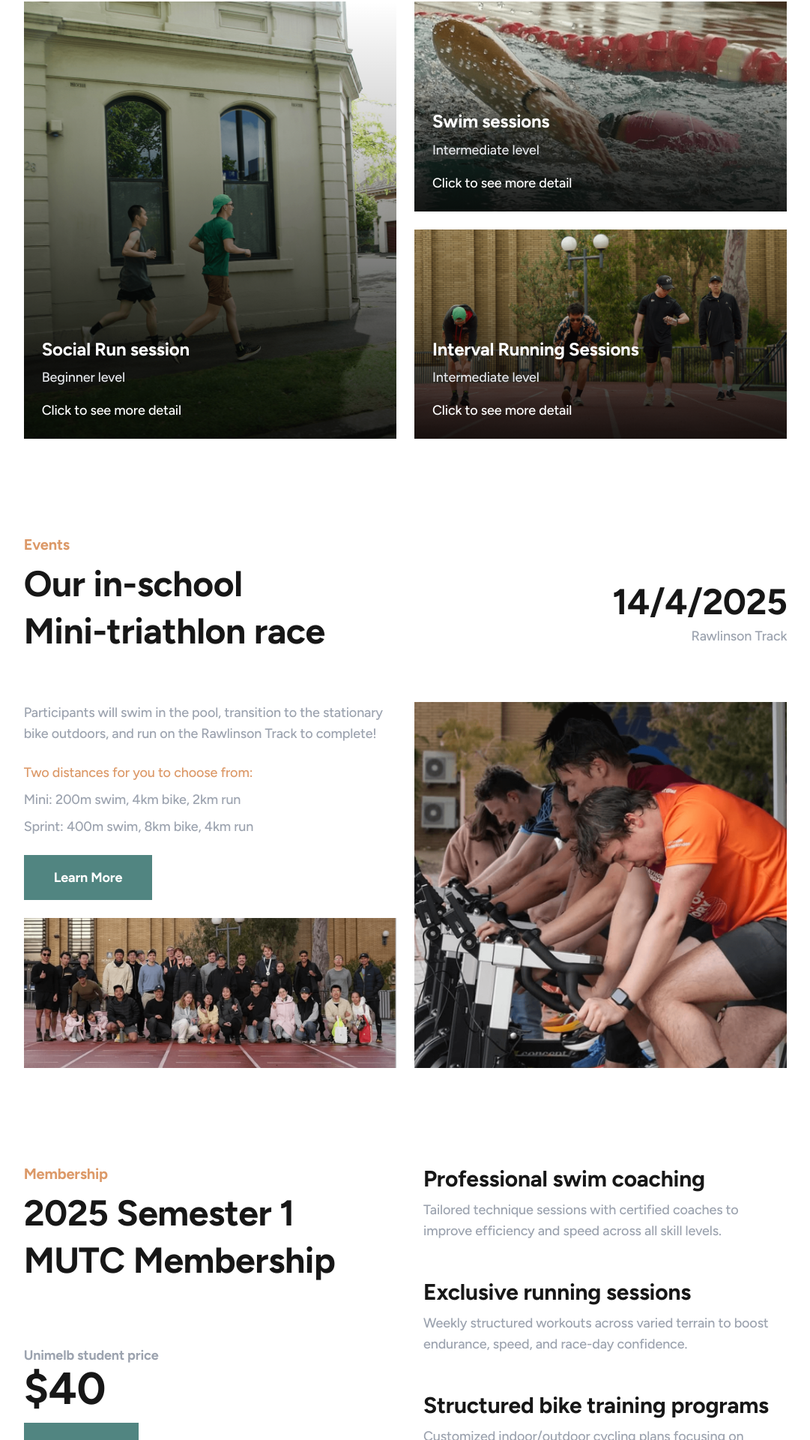
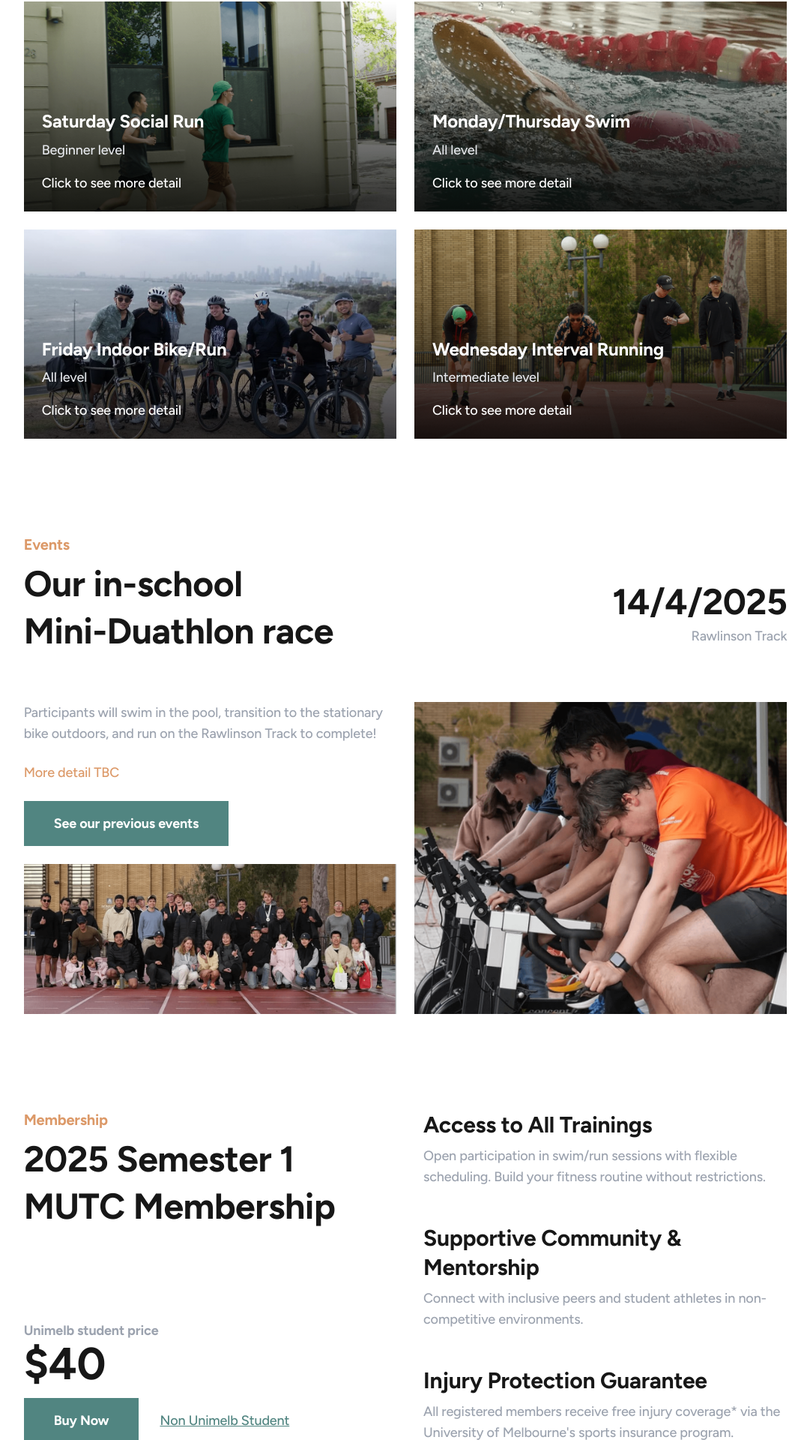
Before and after one commit to pandariayu/mutc-website, a Next.js app: page / in a window 1280 px wide. Shown: the part 2244-4164 px from the top of the page at 75% size, without its empty margins (99-1180 px from the left). Built offline with nearby package versions, Linux system fonts and the light colour scheme.

Commit message:
Add Bike&run session, minor content modified

```diff
--- a/src/components/Events.tsx
+++ b/src/components/Events.tsx
@@ -10,7 +10,7 @@ export default function TriathlonEvent() {
                     <h2 className="text-4xl lg:text-4xl lg:text-5xl font-semibold mb-8 max-w-2xl">
                         Our in-school
                         <br />
-                        Mini-triathlon race
+                        Mini-Duathlon race
                     </h2>
                     <div className="text-left lg:text-right flex flex-col justify-center lg:pt-6">
                         <h2 className="text-4xl lg:text-5xl font-bold">14/4/2025</h2>
@@ -28,12 +28,10 @@ export default function TriathlonEvent() {
                     </p>
 
                     <div className="space-y-2">
-                        <p className="text-secondary">Two distances for you to choose from:</p>
-                        <p className="text-gray-400">Mini: 200m swim, 4km bike, 2km run</p>
-                        <p className="text-gray-400">Sprint: 400m swim, 8km bike, 4km run</p>
+                        <p className="text-secondary">More detail TBC</p>
                     </div>
 
-                    <button className="w-full bg-[#518581] px-10 py-4 text-center font-bold text-white transition-colors hover:bg-[#416c68] sm:w-auto">Learn More</button>
+                    <button className="w-full bg-[#518581] px-10 py-4 text-center font-bold text-white transition-colors hover:bg-[#416c68] sm:w-auto">See our previous events</button>
 
                     {/* Rectangle image for desktop, hidden on mobile */}
                     <div className="hidden md:block relative h-[200px] w-full mt-6">
--- a/src/components/event-card.tsx
+++ b/src/components/event-card.tsx
@@ -9,11 +9,12 @@ interface EventCardProps {
   level: string
   location: string
   time: string
+  time2: string
   content: string
   date: string
 }
 
-export function EventCard({ image, title, level, location, time, content, date }: EventCardProps) {
+export function EventCard({ image, title, level, location, time, time2, content, date }: EventCardProps) {
   const [isFlipped, setIsFlipped] = useState(false)
 
   return (
@@ -67,6 +68,7 @@ export function EventCard({ image, title, level, location, time, content, date }
                   <div>
                     <h4 className="text-lg md:text-xl font-semibold mb-1 md:mb-2">Time</h4>
                     <p className="text-sm md:text-base text-gray-200">{time}</p>
+                    <p className="text-sm md:text-base text-gray-200">{time2}</p>
                   </div>
                   <div>
                     <h4 className="text-lg md:text-xl font-semibold mb-1 md:mb-2">Content</h4>
--- a/src/components/membership.tsx
+++ b/src/components/membership.tsx
@@ -46,24 +46,23 @@ export default function Membership() {
                 {/* Right Column - Features */}
                 <div className="space-y-12">
                     <div className="space-y-2">
-                        <h4 className="lg:text-3xl font-bold">Professional swim coaching</h4>
+                        <h4 className="lg:text-3xl font-bold">Access to All Trainings</h4>
                         <p className="text-gray-400">
-                            Tailored technique sessions with certified coaches to improve efficiency and speed across all skill
-                            levels.
+                            Open participation in swim/run sessions with flexible scheduling. Build your fitness routine without restrictions.
                         </p>
                     </div>
 
                     <div className="space-y-2">
-                        <h4 className="lg:text-3xl font-bold">Exclusive running sessions</h4>
+                        <h4 className="lg:text-3xl font-bold">Supportive Community & Mentorship</h4>
                         <p className="text-gray-400">
-                            Weekly structured workouts across varied terrain to boost endurance, speed, and race-day confidence.
+                            Connect with inclusive peers and student athletes in non-competitive environments.
                         </p>
                     </div>
 
                     <div className="space-y-2">
-                        <h4 className="lg:text-3xl font-bold">Structured bike training programs</h4>
+                        <h4 className="lg:text-3xl font-bold">Injury Protection Guarantee</h4>
                         <p className="text-gray-400">
-                            Customized indoor/outdoor cycling plans focusing on power, cadence, supported by group rides
+                            All registered members receive free injury coverage* via the University of Melbourne's sports insurance program.
                         </p>
                     </div>
                 </div>
--- a/src/components/training-sessions.tsx
+++ b/src/components/training-sessions.tsx
@@ -5,31 +5,41 @@ export default function TrainingSessions() {
     {
       image:
         "/images/SocialRun.png",
-      title: "Social Run session",
+      title: "Saturday Social Run",
       level: "Beginner level",
-      location: "Beaureparies Center Swimming pool",
-      time: "10:30AM",
-      content: "Parkville Easy Social Run at you pace",
+      location: "Rawlinson Track",
+      time: "Saturday: 9:00 - 9:45 am",
+      content: "Parkville Easy Social Run at you pace, free coffee will be provided",
       date: "15 March",
     },
     {
       image: "/images/Swim.png",
-      title: "Swim sessions",
-      level: "Intermediate level",
+      title: "Monday/Thursday Swim",
+      level: "All level",
       location: "Beaureparies Center Swimming pool",
-      time: "10:30AM - 11:15AM (45min)",
-      content: "Open water technique",
-      date: "13 March",
+      time: "Monday session: 2:00 pm - 3:30 pm",
+      time2: "Thursday session: 11:00 am - 12:30 pm",
+      content: "Train with Coach Chris",
+      date: "10 March",
     },
     {
       image: "/images/IntRun.png",
-      title: "Interval Running Sessions",
+      title: "Wednesday Interval Running",
       level: "Intermediate level",
       location: "Rawlinson Track",
-      time: "10:30AM",
-      content: "Parkville Easy Social Run at you pace",
+      time: "Wednesday 7:30 pm - 8:15 pm ",
+      content: "Train with coordinator Lan and Balthazar",
       date: "19 March",
     },
+    {
+      image: "/images/Bike&Run.jpg",
+      title: "Friday Indoor Bike/Run",
+      level: "All level",
+      location: "Rawlinson Track",
+      time: "Friday 3:00pm -4:00pm ",
+      content: "Bike with music then Run, Two Running pace (5:15 min/km & 6:00 min/km)",
+      date: "14 March",
+    }
   ]
 
   return (
@@ -43,8 +53,17 @@ export default function TrainingSessions() {
 
         <div className="grid grid-cols-1 lg:grid-cols-2 gap-6">
           {/* Left Column - Social Run */}
-          <div className="aspect-[16/9] lg:aspect-auto lg:h-full">
-            <EventCard {...events[0]} />
+          {/* Right Column - Other Sessions */}
+          <div className="space-y-6">
+            {/* Swim Sessions Card */}
+            <div className="aspect-[16/9]">
+              <EventCard {...events[0]} />
+            </div>
+
+            {/* Interval Running Card */}
+            <div className="aspect-[16/9]">
+              <EventCard {...events[3]} />
+            </div>
           </div>
 
           {/* Right Column - Other Sessions */}
```
Also changed, not shown: public/images/Bike&Run.jpg (added).
